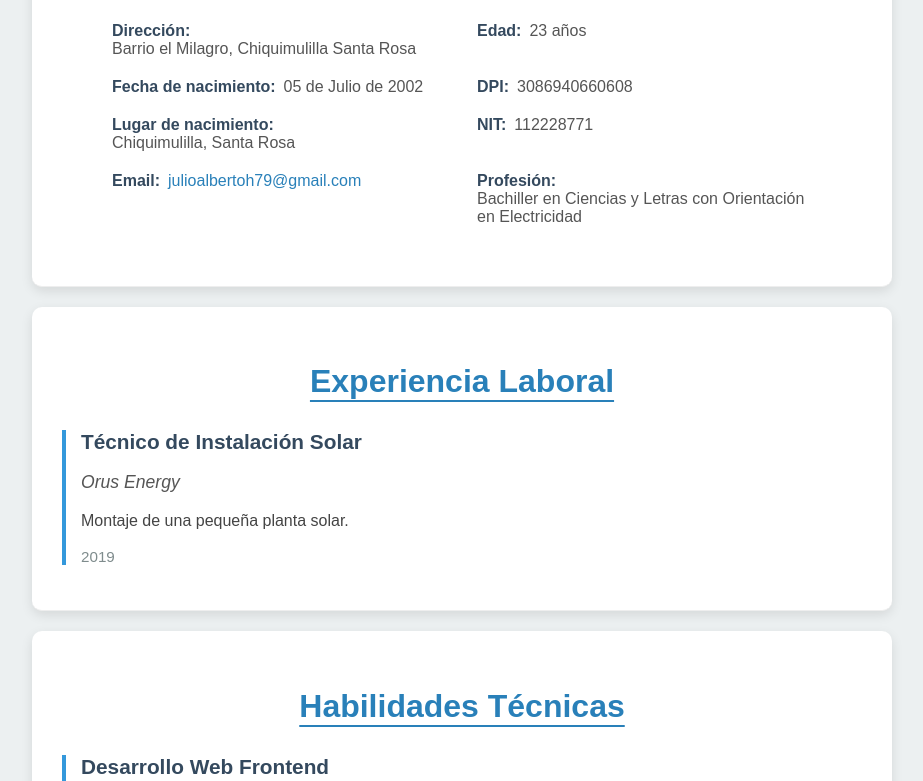
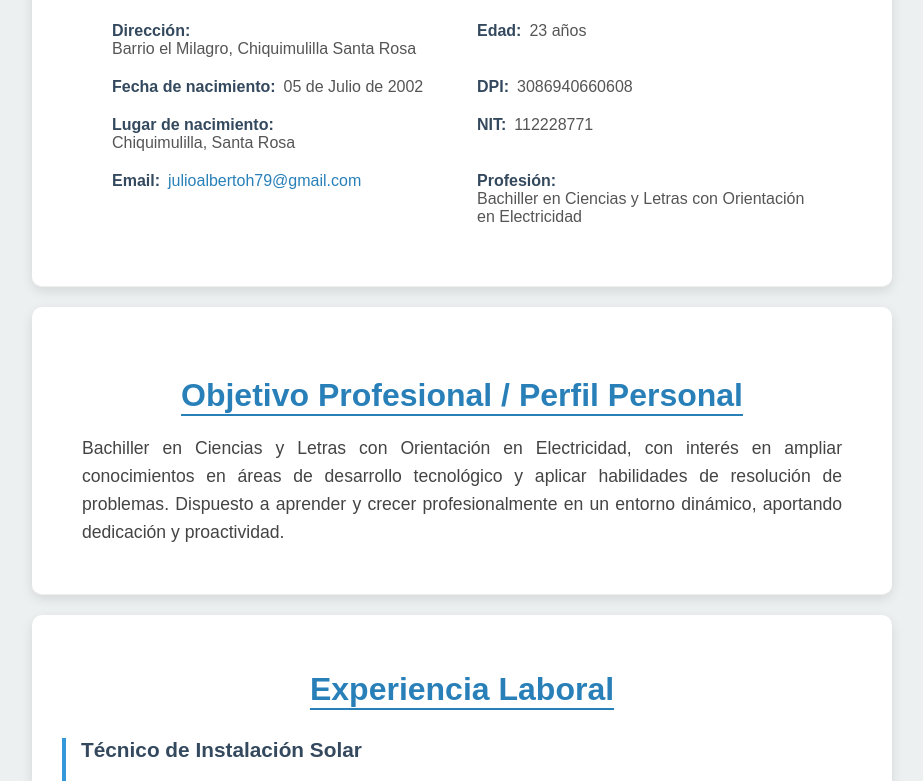
Before and after one commit to Aljulio/curriculum-vitae-react, a React (Create React App) app: page / in a window 1280 px wide. Shown: the part 538-1319 px from the top of the page, without its empty margins (178-1101 px from the left). Built offline with nearby package versions, Linux system fonts and the light colour scheme.

Commit message:
Añadir componente ObjetivoProfesional y corregir navegacion

```diff
--- a/src/App.js
+++ b/src/App.js
@@ -1,9 +1,9 @@
 import './App.css';
-// import TituloPrincipal from './components/TituloPrincipal/TituloPrincipal'; // ¡ELIMINADA ESTA LÍNEA!
 import Navegacion from './components/Navegacion/Navegacion';
 
 // Importa todos tus componentes de sección
 import PersonalInfo from './components/PersonalInfo/PersonalInfo';
+import ObjetivoProfesional from './components/ObjetivoProfesional/ObjetivoProfesional'; // ¡NUEVA LÍNEA: Importa el componente ObjetivoProfesional!
 import ExperienciaLaboral from './components/ExperienciaLaboral/ExperienciaLaboral';
 import HabilidadesTecnicas from './components/HabilidadesTecnicas/HabilidadesTecnicas';
 import Portafolio from './components/Portafolio/Portafolio';
@@ -12,12 +12,11 @@ import Contacto from './components/Contacto/Contacto';
 function App() {
   return (
     <div className="App">
-      {/* <TituloPrincipal /> ¡ELIMINADO ESTE COMPONENTE! */}
       <Navegacion />     {/* La barra de navegación se queda */}
 
       {/* Las secciones de tu CV en el orden deseado */}
       <PersonalInfo />
-      {/* Si tienes un componente para Objetivo, agrégalo aquí, por ejemplo: <Objetivo /> */}
+      <ObjetivoProfesional /> {/* ¡NUEVA LÍNEA: Renderiza el componente ObjetivoProfesional! */}
       {/* Si tienes un componente para Formación, agrégalo aquí, por ejemplo: <Formacion /> */}
       <ExperienciaLaboral />
       <HabilidadesTecnicas />
--- a/src/components/ObjetivoProfesional/ObjetivoProfesional.jsx
+++ b/src/components/ObjetivoProfesional/ObjetivoProfesional.jsx
@@ -1,10 +1,9 @@
-// src/components/ObjetivoProfesional/ObjetivoProfesional.jsx
 import React from 'react';
 import './ObjetivoProfesional.css'; // Importa los estilos para este componente
 
 function ObjetivoProfesional() {
   return (
-    <section id="objetivo-profesional" className="objective-container">
+    <section id="objetivo" className="objective-container"> {/* CAMBIADO: id="objetivo" */}
       <h2 className="objective-title">Objetivo Profesional / Perfil Personal</h2>
       <p className="objective-description">
         Bachiller en Ciencias y Letras con Orientación en Electricidad, con interés en ampliar conocimientos en áreas de desarrollo tecnológico y aplicar habilidades de resolución de problemas. Dispuesto a aprender y crecer profesionalmente en un entorno dinámico, aportando dedicación y proactividad.
```
